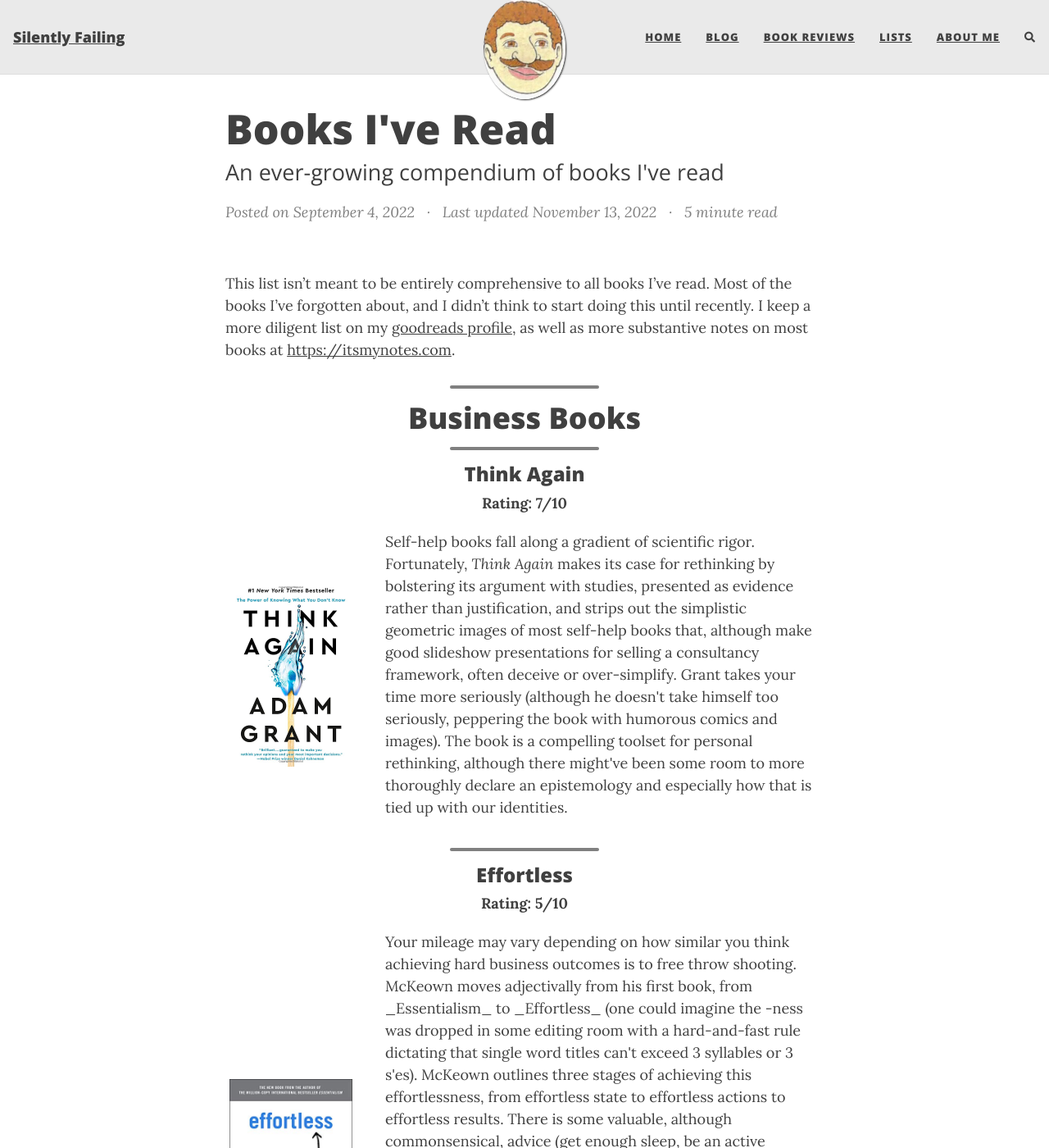
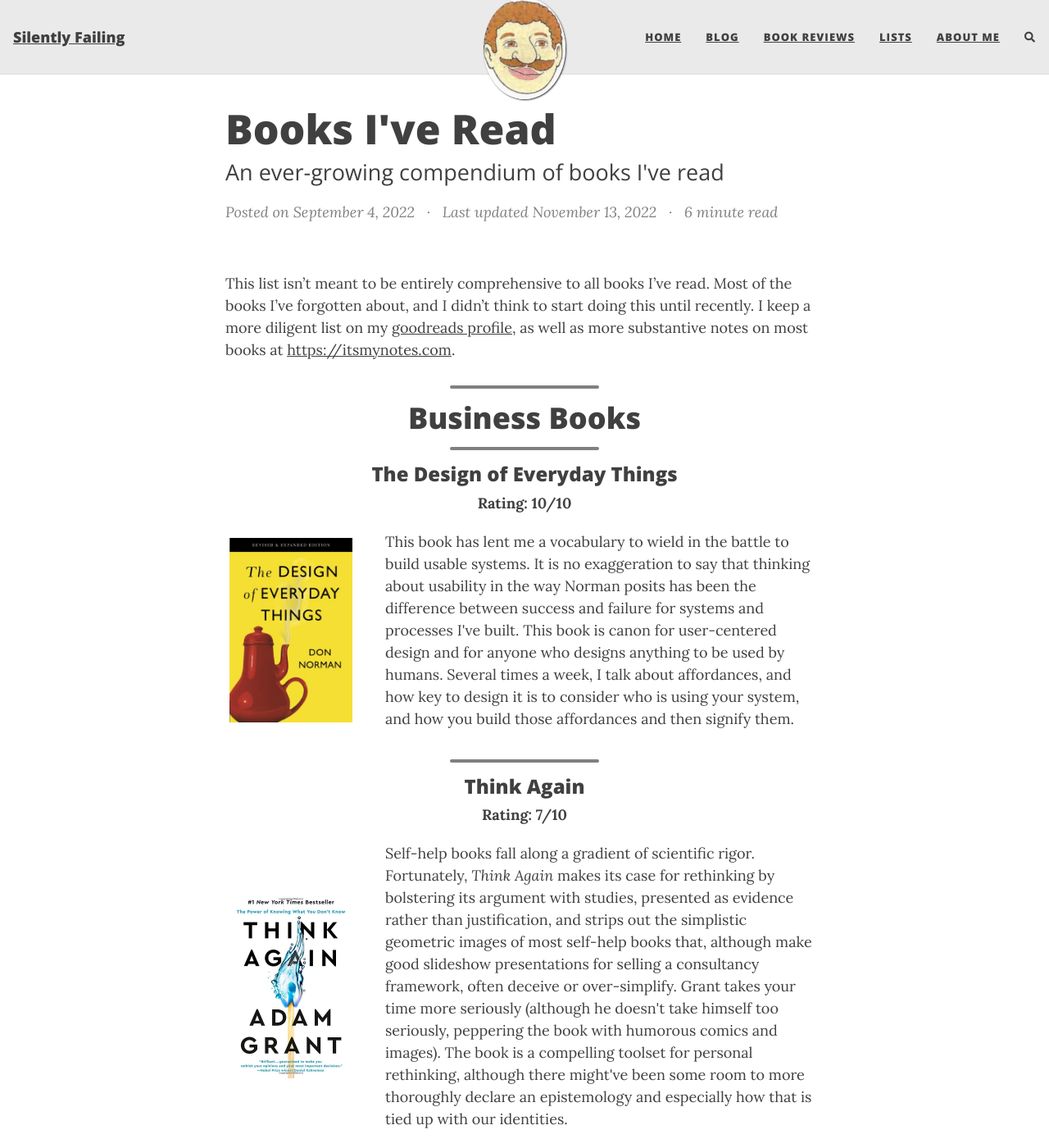
Before and after one commit to mmcintyre1/silently-failing, a Jekyll site: the page built from _posts/lists/2022-09-29-books-ive-read.md, in a window 1280 px wide and 1400 px high. Shown: the whole window at 82% size. Built offline with Jekyll 4.4.1, drawn with Linux system fonts in a browser that asks for light colours; nearby versions of some CDN libraries; comment, search, counter and statistics services are not loaded; some of the changed text lies outside the part shown.

Commit message:
added some read books

```diff
--- a/_posts/lists/2022-09-29-books-ive-read.md
+++ b/_posts/lists/2022-09-29-books-ive-read.md
@@ -42,6 +42,19 @@
 
 ---
 <center><h1>Business Books</h1></center>
+---
+<center><h3>The Design of Everyday Things</h3>
+<b>Rating: 10/10</b></center>
+<div class="row">
+   <div class="column left">
+      <a href="/assets/img/books/the-design-of-everyday-things-cover.jpg">
+      <img src="/assets/img/books/the-design-of-everyday-things-cover.jpg" alt="">
+      </a>
+   </div>
+   <div class="column right">
+    This book has lent me a vocabulary to wield in the battle to build usable systems. It is no exaggeration to say that thinking about usability in the way Norman posits has been the difference between success and failure for systems and processes I've built. This book is canon for user-centered design and for anyone who designs anything to be used by humans. Several times a week, I talk about affordances, and how key to design it is to consider who is using your system, and how you build those affordances and then signify them.
+   </div>
+</div>
 ---
 <center><h3>Think Again</h3>
 <b>Rating: 7/10</b></center>
@@ -114,6 +127,22 @@
    </div>
 </div>
 ---
+<center>
+   <h3>Never Split the Difference</h3>
+   <b>Rating: 8/10</b>
+</center>
+<div class="row">
+   <div class="column left">
+      <a href="/assets/img/books/never-split-the-difference-cover.jpg">
+      <img src="/assets/img/books/never-split-the-difference-cover.jpg" alt="">
+      </a>
+   </div>
+   <div class="column right">
+
+   </div>
+</div>
+
+---
 <center><h1>Tech Books</h1></center>
 ---
 
@@ -159,6 +188,21 @@
    </div>
    <div class="column right">
     Rating this book feels inextricably linked to rating Data Mesh as a framework, which seeks to be the fourth wave of the data revolution, supplanting mutli-modal cloud architectures. While the idea is nice (who wouldn't want to work in a company where you could implement this?), it feels far too idealistic; this would be impossible to implement at the places I've been. There are some interesting ideas, and particularly the idea of a data product, and the book has a wonderful bibliography. Data Mesh is coming out of ThoughtWorks, so it'll have that cache and is worth knowing about even if you never have the good fortune to see even part of a data mesh come to fruition.
+   </div>
+</div>
+---
+<center>
+   <h3>Hackers: Heroes of the Computer Revolution</h3>
+   <b>Rating: 7/10</b>
+</center>
+<div class="row">
+   <div class="column left">
+      <a href="/assets/img/books/hackers-cover.jpg">
+      <img src="/assets/img/books/hackers-cover.jpg" alt="">
+      </a>
+   </div>
+   <div class="column right">
+    This is a now canonical book covering the three generations of hackers, from the Tech Model Railroad Club at MIT in the 60s, to the creation of the first personal computers like the Altair 8800 catering to hobbyists and centered around the Homebrew Computer Club in Silicon Valley, and finally, the book shifts to the nascent video game industry, profiling Sierra On-Line and the decline of the hacker auteur. The book features a memorable ensemble cast and was enjoyable reading for an historian of the human side of the history of computing.
    </div>
 </div>
 ---
```
Also changed, not shown: assets/img/books/hackers-cover.jpg (added), assets/img/books/never-split-the-difference-cover.jpg (added), assets/img/books/the-design-of-everyday-things-cover.jpg (added).
